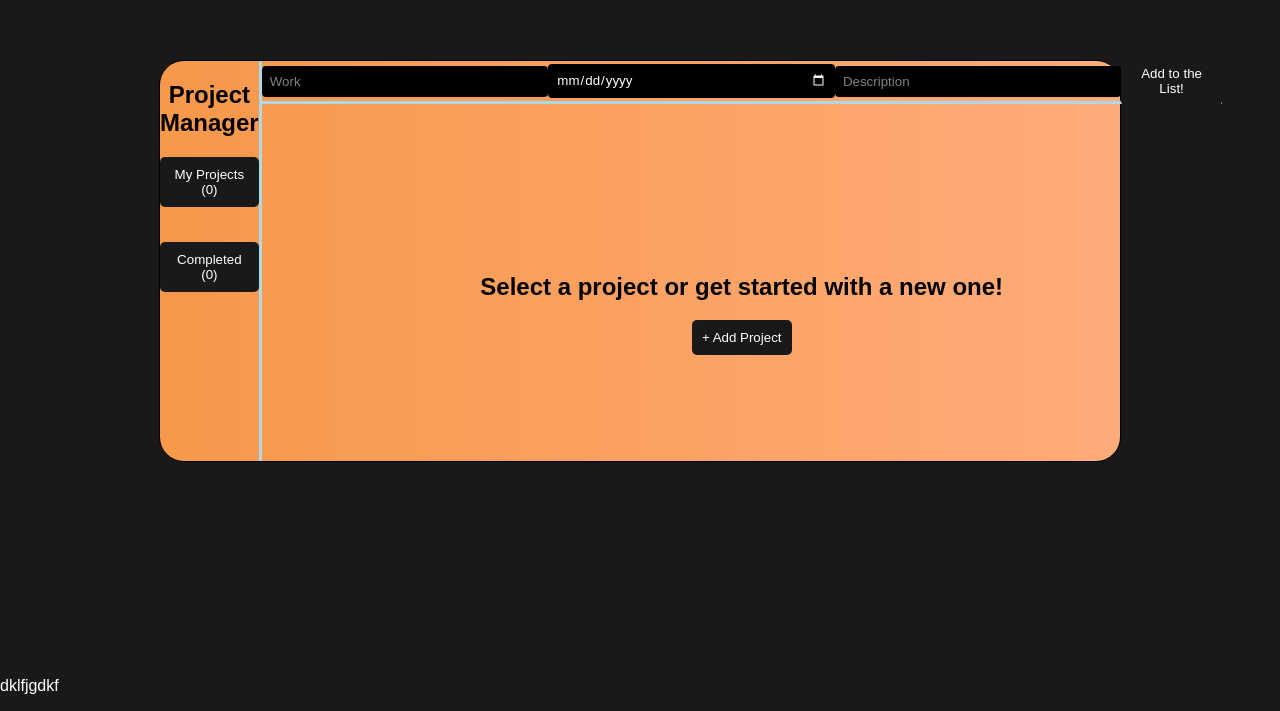
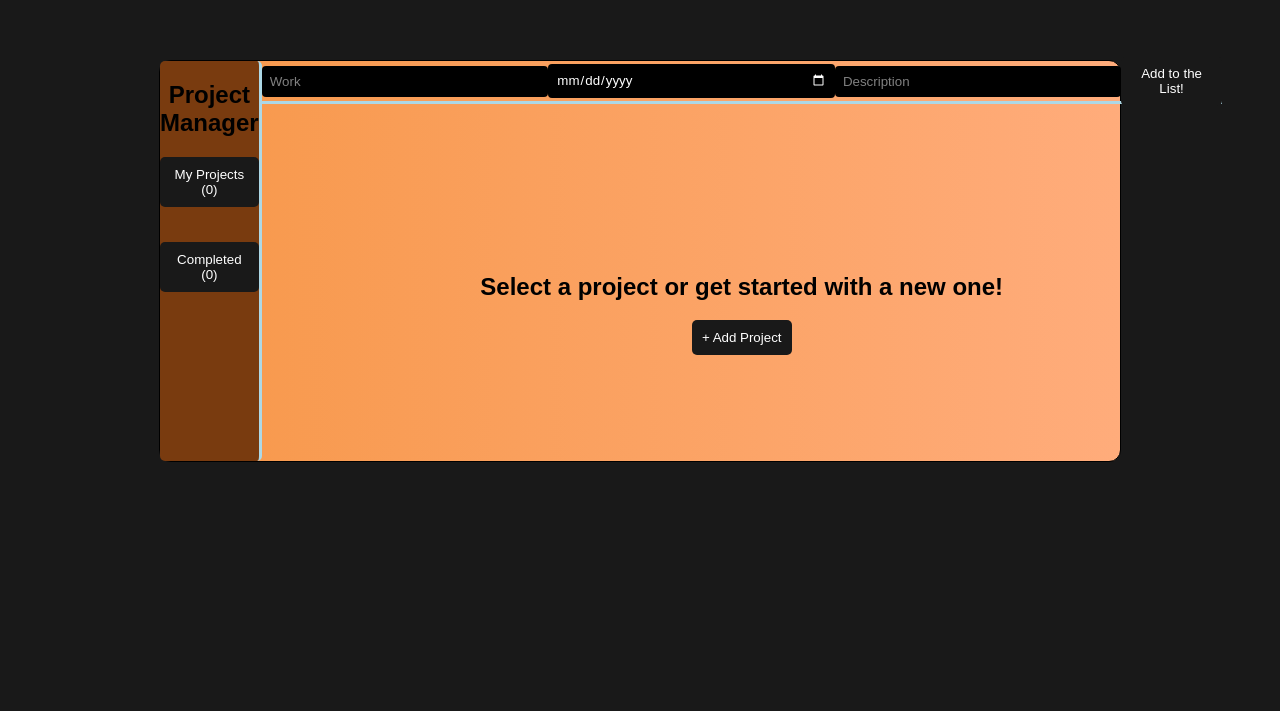
Before and after one commit to guvenfazli/To-Do-List-w-React, a React (Create React App) app in the folder theater/: page / in a window 1280 px wide. Shown: the part 139-850 px from the top of the page. After the commit the page ends 800 px from the top, so only its background shows below. Built offline with nearby package versions, Linux system fonts and the light colour scheme; a web font is replaced by a local one.

Commit message:
Renderwork added back

```diff
--- a/theater/src/App.css
+++ b/theater/src/App.css
@@ -18,7 +18,7 @@ section{
   width: 75%;
   height: 50vh;
   border: 1px solid black;
-  border-radius: 25px;
+  border-radius: 12px;
   display: flex;
   align-items:start;
   background-image: linear-gradient(to right, #f7984a, #ffac7b);
@@ -33,6 +33,14 @@ section{
   flex-direction: column;
   text-align: center;
   align-items: center;
+  background-color: #793b0f;
+  transition: 1s;
+  border-radius: 5px;
+
+}
+
+.to-do nav:hover{
+  background-color: #a55a22;
 }
 
 .to-do nav button{
--- a/theater/src/App.jsx
+++ b/theater/src/App.jsx
@@ -6,15 +6,8 @@ import RenderTasks from './Components/RenderTasks';
 import CompleteTasks from './Components/CompleteTasks';
 import NoTask from './Components/No Task/NoTask';
 import Welcome from './Components/Welcome';
-import RenderWork from './Components/RenderWork/RenderWork';
-import CompleteWork from './Components/CompleteTasks';
+import RenderWork from './Components/RenderWork/RenderWork.jsx';
 
-
-
-const denemeObj = {
-  comp: [{isim: 'dflkjgd', age: 34, job: 'kldfj'}],
-  avl: [{isim: 'dklfjgdkf', age: 23, job: 'kldfjgdfg'}]
-}
 
 function App() {
 
@@ -212,7 +205,7 @@ function App() {
 
  function addToList(){
 
-  if(workTitle.current.value === '' || workDate.current.value === '') {
+  if(workTitle.current.value === '' || workDate.current.value === '' || workDesc.current.value === '') {
     alert('Please Enter Valid Date or Task!')
   } else {
     setToDoList((prev) => {
@@ -307,7 +300,6 @@ function App() {
 
 
 
-      {denemeObj.avl.map((row) => <p>{row.isim}</p>)}
 
 
 
```
Also changed, not shown: theater/src/Components/RenderWork/CompleteWork.jsx (deleted, +0 -18 lines).
